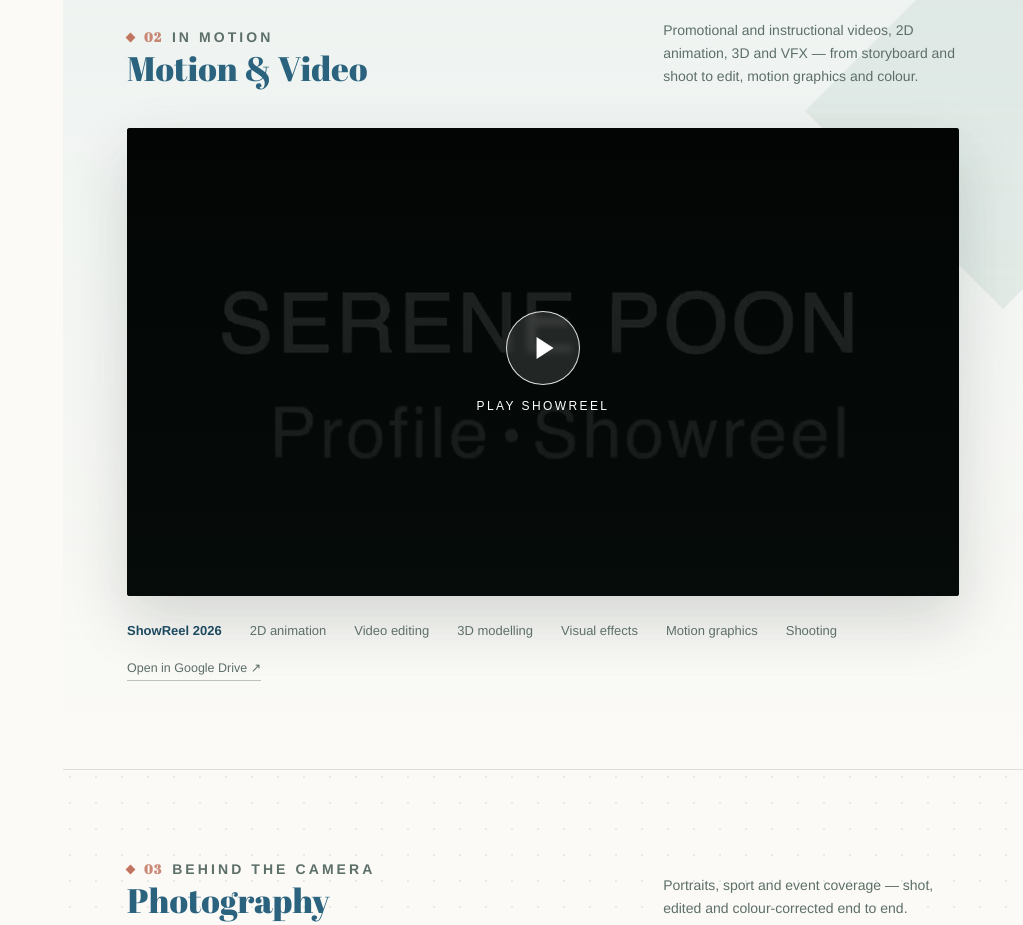
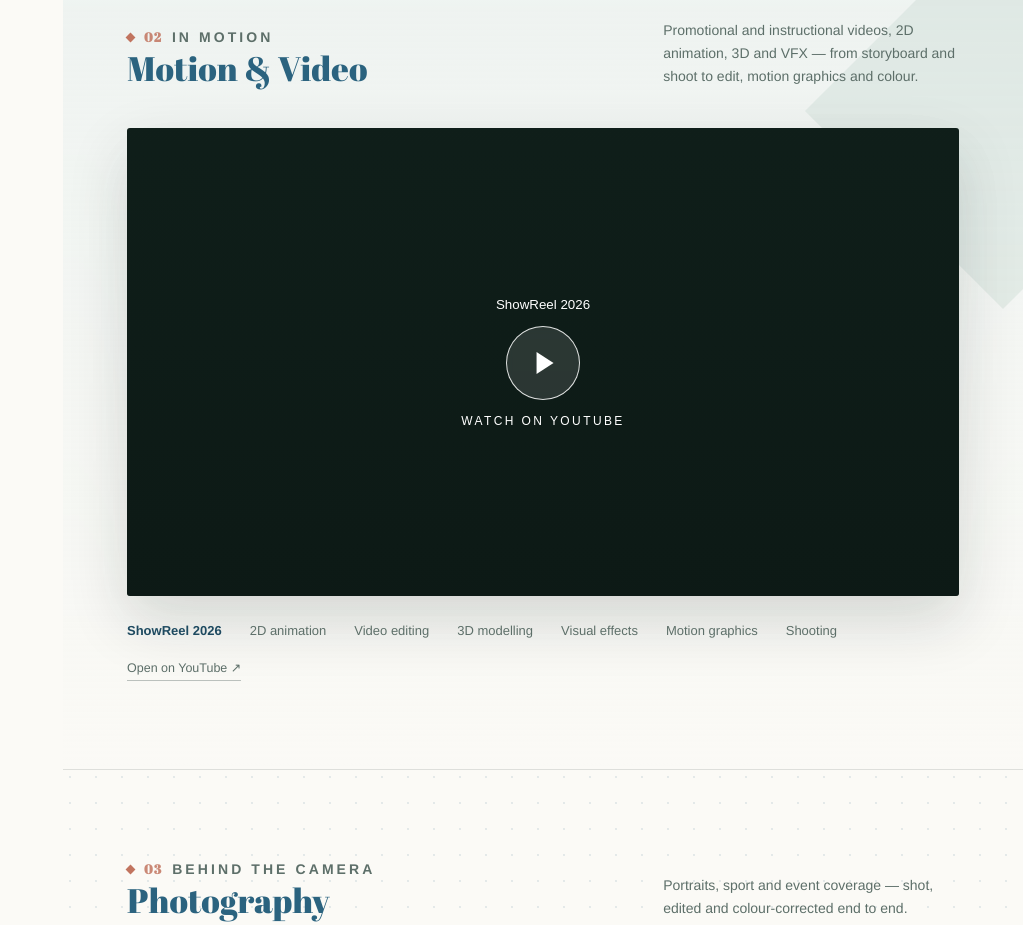
Before and after one commit to Serene-Poon/portfolio, a plain HTML site: page index.html in a window 1280 px wide. Shown: the part 2562-3487 px from the top of the page, without its empty margins (257-1280 px from the left). Drawn offline with Linux system fonts and the light colour scheme.

Commit message:
Update index.html

```diff
--- a/index.html
+++ b/index.html
@@ -49,7 +49,7 @@
   <div class="side-foot">
     <span class="label" data-en="Get in touch" data-zh="聯絡我">Get in touch</span>
     <a href="mailto:poonserene9703@gmail.com">poonserene9703@gmail.com</a>
-    <a href="https://drive.google.com/file/d/1NroltSyU6AxAG9qdRVFs8pT69B9eMqLc/view" target="_blank" rel="noopener" data-en="ShowReel ↗" data-zh="ShowReel ↗">ShowReel ↗</a>
+    <a href="https://youtu.be/OiAIreQaSsA" target="_blank" rel="noopener" data-en="ShowReel ↗" data-zh="ShowReel ↗">ShowReel ↗</a>
 
     <div class="lang-switch" role="group" aria-label="Language / 語言">
       <button type="button" data-set-lang="en" class="is-active">EN</button>
@@ -179,10 +179,10 @@
     </div>
 
     <div class="video-frame" id="showreel">
-      <img class="video-poster" alt="ShowReel 2026 cover — Serene Poon" src="assets/img/showreel-poster.jpg" width="1200" height="675">
-      <button class="video-play" type="button" aria-label="Play showreel">
+      <button class="video-play" type="button" aria-label="Watch the showreel on YouTube">
+        <span class="video-title">ShowReel 2026</span>
         <span class="play-icon" aria-hidden="true"></span>
-        <span class="play-label" data-en="Play ShowReel" data-zh="播放 ShowReel">Play ShowReel</span>
+        <span class="play-label" data-en="Watch on YouTube" data-zh="在 YouTube 觀看">Watch on YouTube</span>
       </button>
     </div>
 
@@ -196,7 +196,7 @@
       <span data-en="Shooting" data-zh="拍攝">Shooting</span>
     </div>
 
-    <a class="video-fallback" href="https://drive.google.com/file/d/1NroltSyU6AxAG9qdRVFs8pT69B9eMqLc/view" target="_blank" rel="noopener" data-en="Open in Google Drive ↗" data-zh="在 Google Drive 開啟 ↗">Open in Google Drive ↗</a>
+    <a class="video-fallback" href="https://youtu.be/OiAIreQaSsA" target="_blank" rel="noopener" data-en="Open on YouTube ↗" data-zh="在 YouTube 開啟 ↗">Open on YouTube ↗</a>
   </section>
 
   <!-- ======================= PHOTOGRAPHY ======================= -->
```
